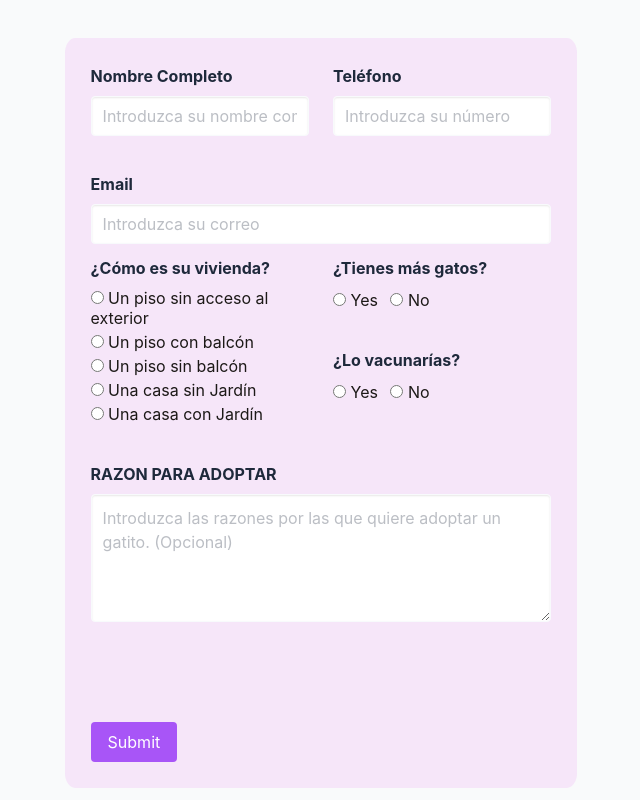
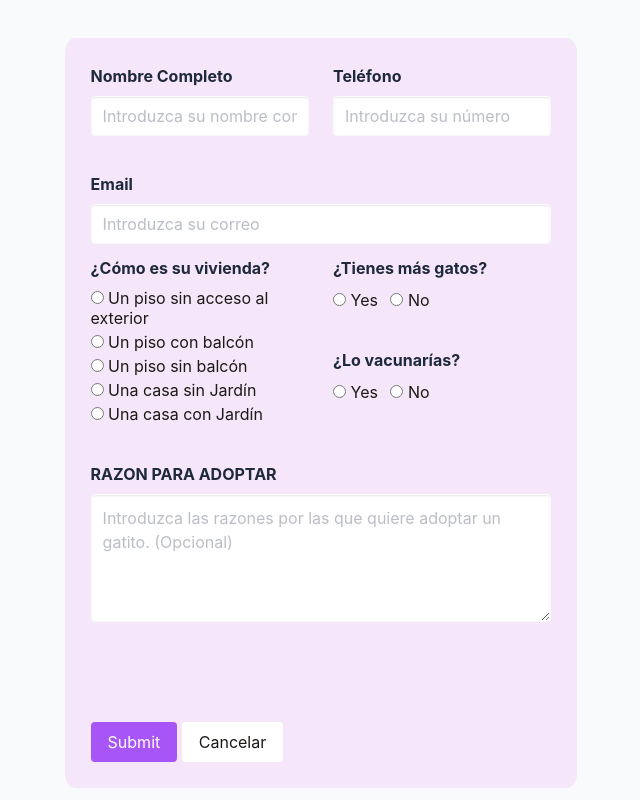
Before and after one commit to gorkaaerdozaiin10/Proyecto3EV, a website: page public/form-adopcion.html in a window 1280 px wide. Shown: the whole page, without its empty margins (319-959 px from the left). Drawn offline with Linux system fonts and the light colour scheme.

Commit message:
Commit subiendo controles FORM

```diff
--- a/public/form-adopcion.html
+++ b/public/form-adopcion.html
@@ -4,6 +4,8 @@
 	<meta charset="utf-8">
 	<title>Formulario</title>
 	<link rel="stylesheet" href="./css/bulma/bulma.min.css">
+	<link rel="icon" href="favicon.ico">
+
 </head>
 <body id="formularioBody">
 
@@ -123,7 +125,10 @@
 
 		<div class="field is-grouped">
 		  <div class="control">
+
 		    <button class="button is-link" id="enviar">Submit</button>
+			<a href="./index.html"> <button class="button is-white" id="cerrar"> Cancelar</button></a>
+
 		  </div>
 
 		</div>
```
